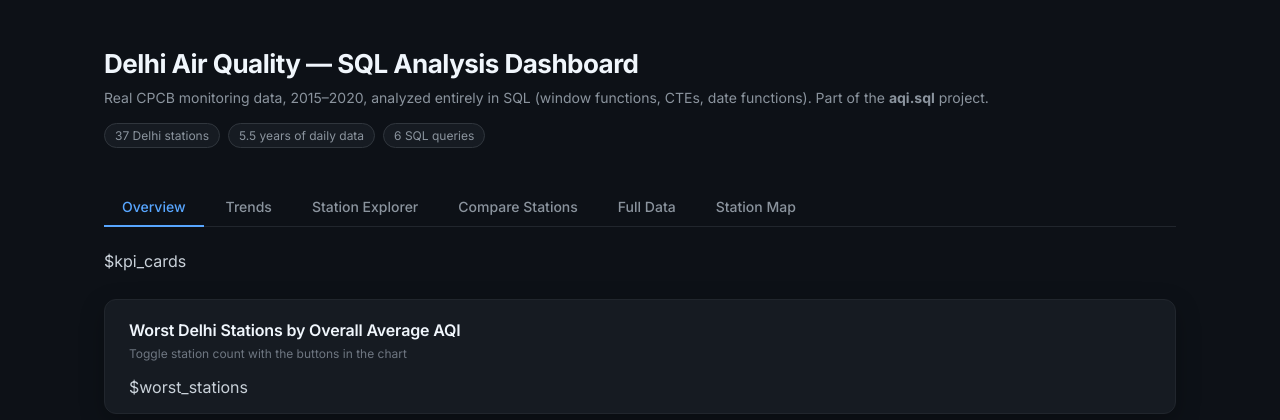
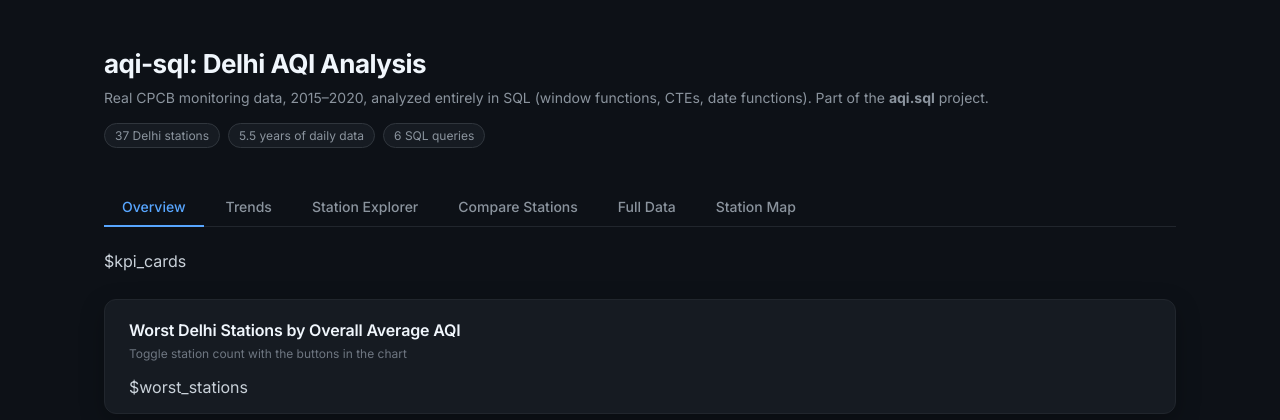
Before and after one commit to vanshajvr/aqi-sql, a Python web app: template templates/dashboard.html in a window 1280 px wide. Shown: the top 420 px of the page. Run offline with Jinja, Linux system fonts and the light colour scheme; the template is opened without the code that fills it, so the values that code supplies are empty; some libraries are stand-ins or nearby versions.

Commit message:
updated title of dashboard

```diff
--- a/templates/dashboard.html
+++ b/templates/dashboard.html
@@ -14,7 +14,7 @@
 <body>
   <div class="container">
     <header>
-      <h1>Delhi Air Quality &mdash; SQL Analysis Dashboard</h1>
+      <h1>aqi-sql: Delhi AQI Analysis</h1>
       <p class="subtitle">Real CPCB monitoring data, 2015&ndash;2020, analyzed entirely in SQL (window functions, CTEs, date functions). Part of the <strong>aqi.sql</strong> project.</p>
       <div class="badges">
         <span class="badge">37 Delhi stations</span>
```
